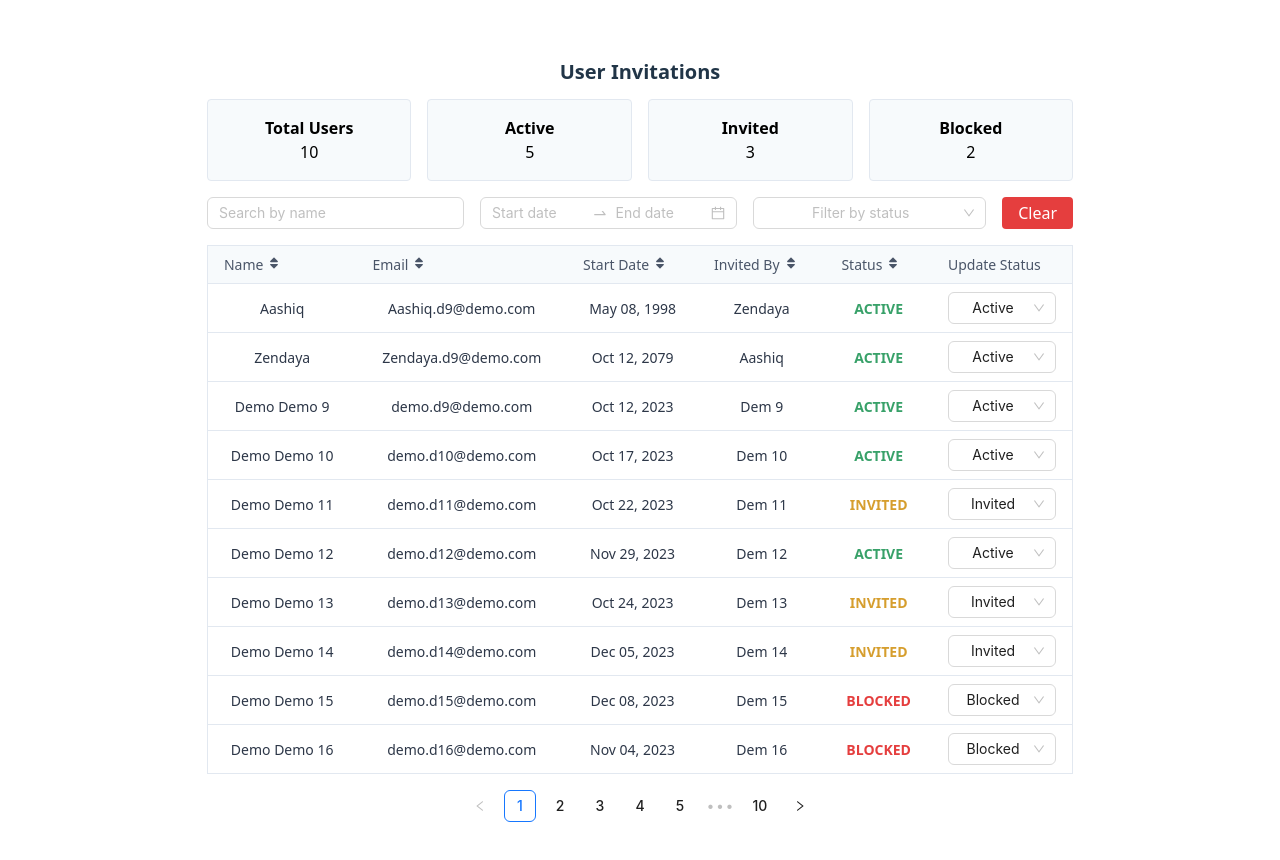
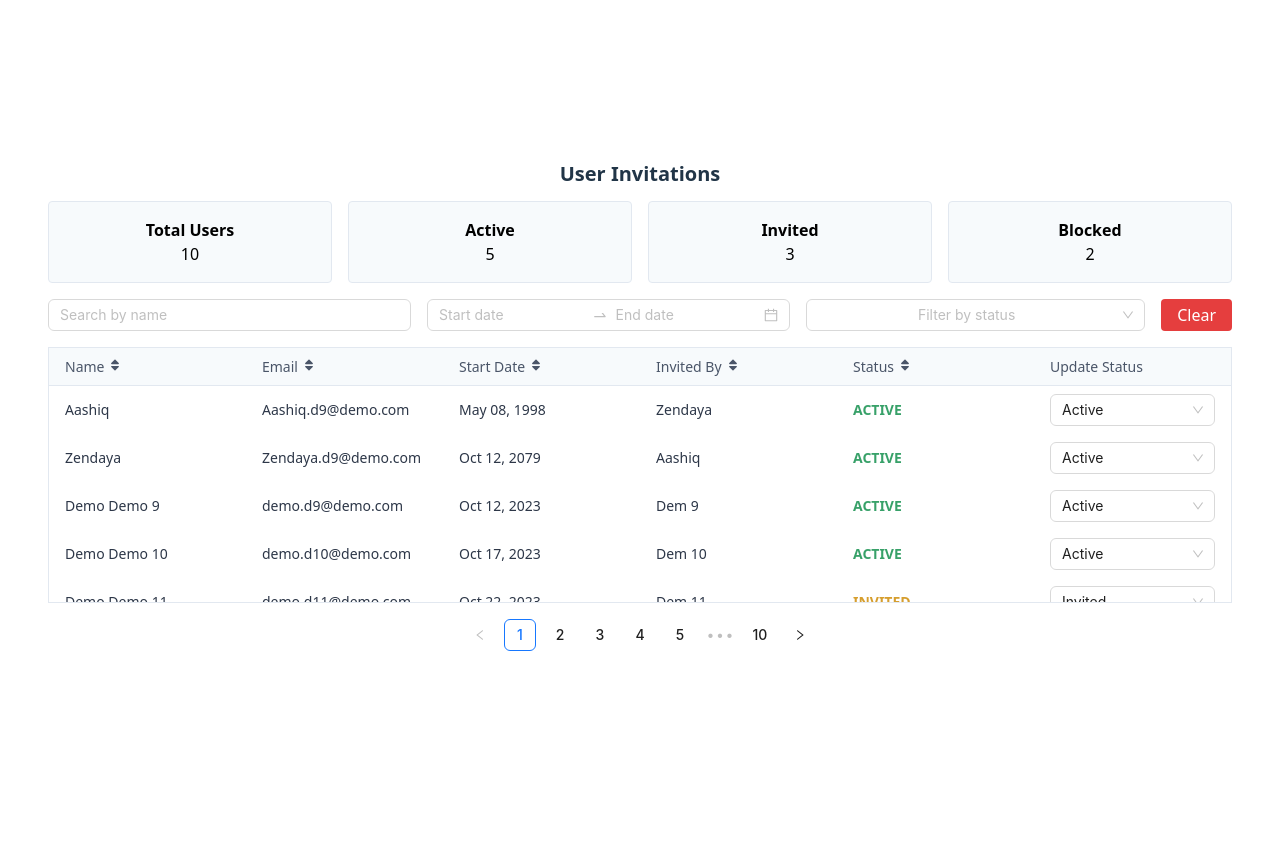
Before and after one commit to sidvud98/lazy-loading-pagination-list, a React (Vite) app: page / in a window 1280 px wide. Shown: the top 860 px of the page. After the commit the page ends 800 px from the top, so only its background shows below. Built offline with nearby package versions, Linux system fonts and the light colour scheme.

Commit message:
feat: enhance loading indicator and improve table scrolling behavior in RenderList component

```diff
--- a/src/Table/Table.jsx
+++ b/src/Table/Table.jsx
@@ -1,5 +1,5 @@
 import React, { useState, useMemo, useEffect } from "react";
-import { Pagination, Select, DatePicker, Input } from "antd";
+import { Pagination, Select, DatePicker, Input, Spin } from "antd";
 import { FaSort, FaSortUp, FaSortDown } from "react-icons/fa";
 import { DATA_OBJECT } from "../constants/constants";
 import { fetchPageData } from "../services/api";
@@ -254,7 +254,7 @@ export default function RenderList() {
           {loading ? (
             <Tr>
               <Td colSpan="6" style={{ textAlign: "center" }}>
-                Loading...
+                <Spin size="medium" />
               </Td>
             </Tr>
           ) : (
--- a/src/Table/Table.style.js
+++ b/src/Table/Table.style.js
@@ -65,12 +65,32 @@ export const Th = styled.th`
   cursor: pointer;
 `;
 
-export const Tbody = styled.tbody``;
+export const Tbody = styled.tbody`
+  display: block;
+  min-height: 216px;
+  max-height: 216px;
+  overflow-y: auto;
+  width: 100%;
+
+  &::-webkit-scrollbar {
+    width: 8px;
+  }
+
+  &::-webkit-scrollbar-thumb {
+    background-color: #c1c1c1;
+    border-radius: 4px;
+  }
+
+  &::-webkit-scrollbar-thumb:hover {
+    background-color: #a1a1a1;
+  }
+`;
 
 export const Tr = styled.tr`
-  &:not(:first-child) {
-    border-top: 1px solid #e2e8f0;
-  }
+  display: table;
+  width: 100%;
+  table-layout: fixed;
+  text-align: left;
 `;
 
 export const Td = styled.td`
```
